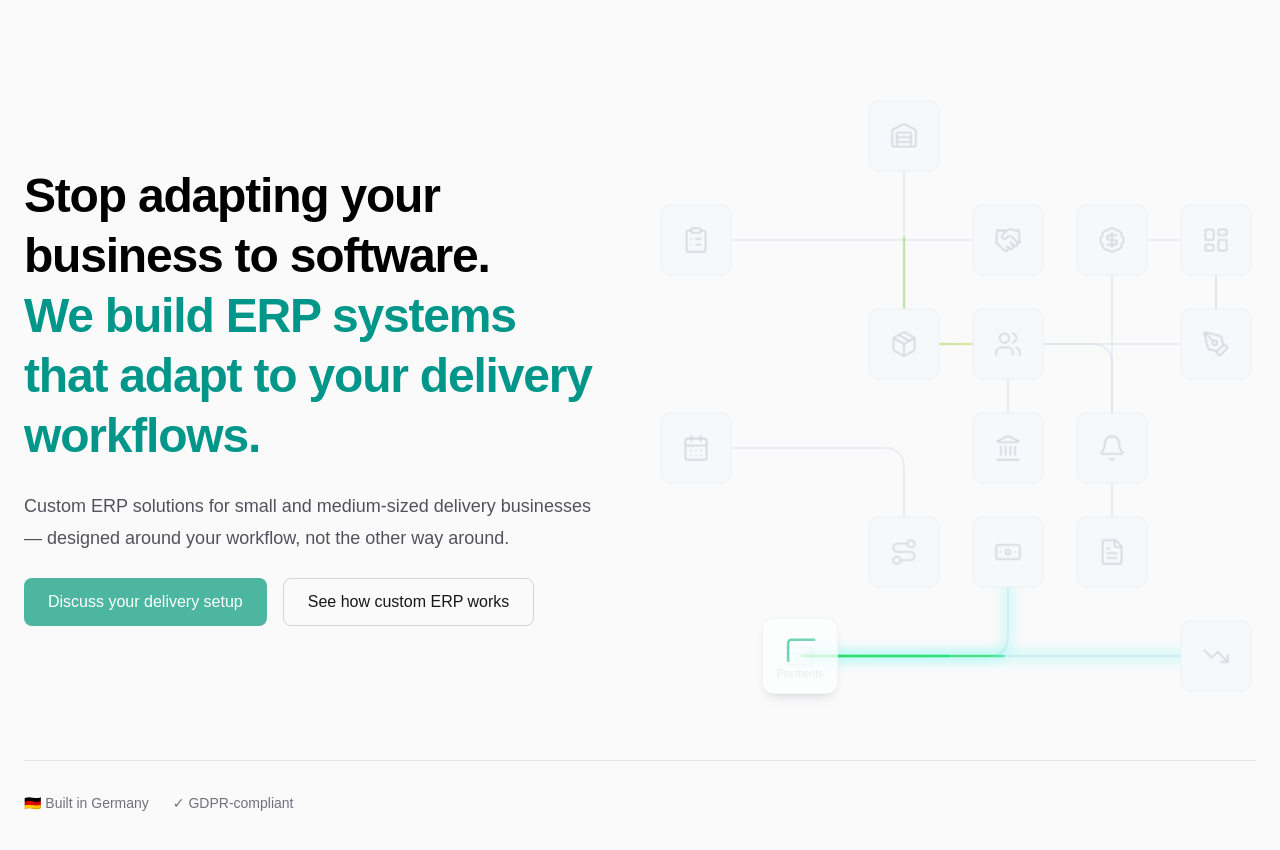
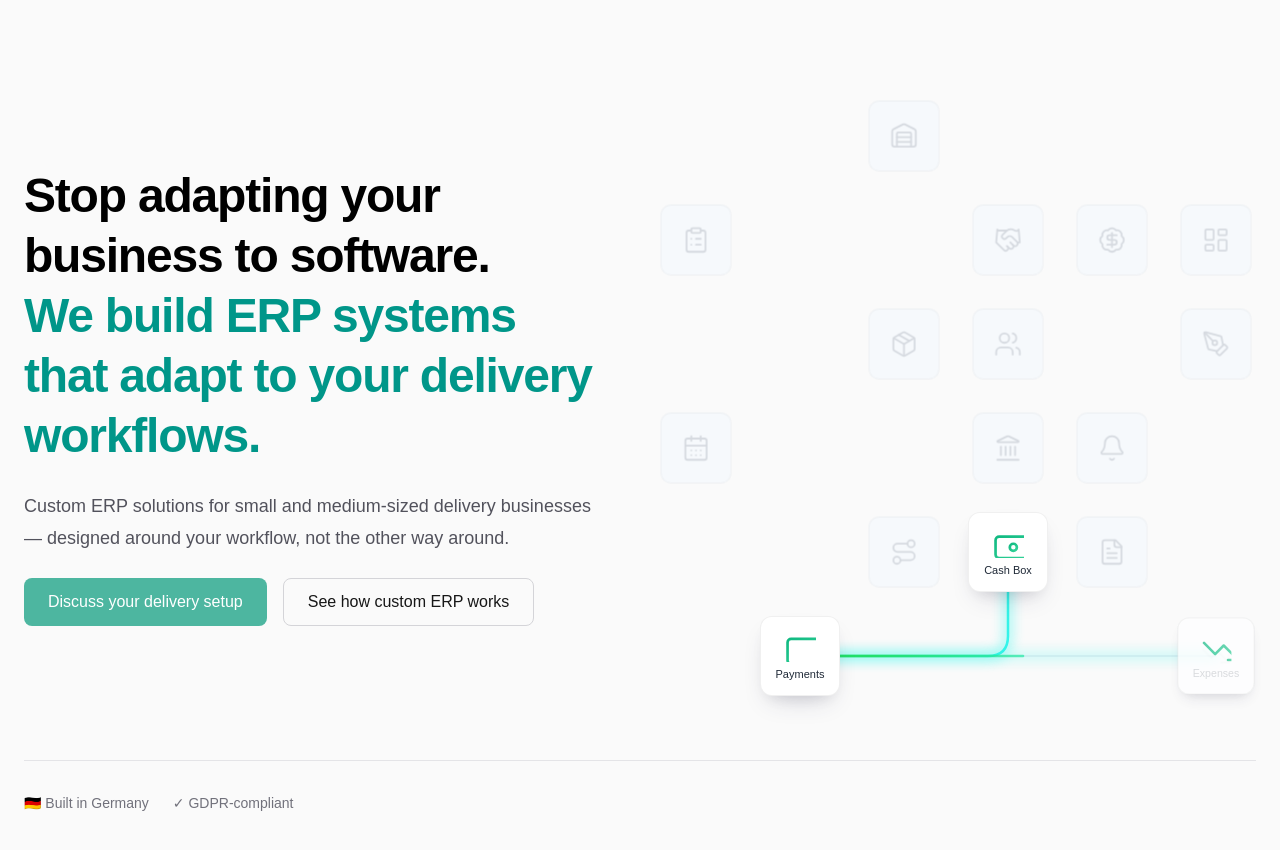
Before and after one commit to zaferkucuk/soluty-website, a Next.js app: page /en in a window 1280 px wide. Shown: the top 850 px of the page. Built offline with nearby package versions, Linux system fonts and the light colour scheme.

Commit message:
feat(ModuleGrid): Faster group transition and hide inactive lines
- Reduce group transition delay from 1s to 0.6s
- Only render connection lines for active group
- Lines only visible when both connected cards are visible
- Pass visibleModuleIds to ConnectionLines component

```diff
--- a/app/[locale]/components/ModuleGrid/ConnectionLines.tsx
+++ b/app/[locale]/components/ModuleGrid/ConnectionLines.tsx
@@ -21,6 +21,7 @@ import {
 
 interface ConnectionLinesProps {
   activeGroupId: number;
+  visibleModuleIds: string[];
   gridWidth: number;
   gridHeight: number;
   cardSize: number;
@@ -65,6 +66,7 @@ function getRotationForConnection(index: number): number {
 
 function buildConnections(
   activeGroupId: number,
+  visibleModuleIds: string[],
   cardSize: number,
   gap: number,
   isMobile: boolean
@@ -73,6 +75,9 @@ function buildConnections(
   let connectionIndex = 0;
 
   moduleGroups.forEach((group) => {
+    // Only build connections for the active group
+    if (group.id !== activeGroupId) return;
+
     const sourceModule = getModuleById(group.sourceModuleId);
     if (!sourceModule) return;
 
@@ -101,6 +106,11 @@ function buildConnections(
         preferredDirection: 'auto',
       });
 
+      // Check if both source and target modules are visible
+      const isSourceVisible = visibleModuleIds.includes(group.sourceModuleId);
+      const isTargetVisible = visibleModuleIds.includes(targetId);
+      const isConnectionActive = isSourceVisible && isTargetVisible;
+
       connections.push({
         id: `${group.sourceModuleId}-${targetId}`,
         sourceId: group.sourceModuleId,
@@ -114,7 +124,7 @@ function buildConnections(
         path: bounds.localPath,
         pathLength: bounds.pathLength,
         groupId: group.id,
-        isActive: group.id === activeGroupId,
+        isActive: isConnectionActive,
         startRotation: getRotationForConnection(connectionIndex),
       });
 
@@ -130,7 +140,8 @@ function buildConnections(
 // ==========================================================================
 
 /**
- * Renders all connection lines using Stripe-style per-connection SVGs.
+ * Renders connection lines only for the active group.
+ * Lines are only visible when both connected cards are visible.
  *
  * Each connection is an independent SVG with:
  * - Its own rotating gradient
@@ -139,13 +150,20 @@ function buildConnections(
  */
 export function ConnectionLines({
   activeGroupId,
+  visibleModuleIds,
   gridWidth,
   gridHeight,
   cardSize,
   gap,
   isMobile,
 }: ConnectionLinesProps) {
-  const connections = buildConnections(activeGroupId, cardSize, gap, isMobile);
+  const connections = buildConnections(
+    activeGroupId,
+    visibleModuleIds,
+    cardSize,
+    gap,
+    isMobile
+  );
 
   return (
     <div
--- a/app/[locale]/components/ModuleGrid/index.tsx
+++ b/app/[locale]/components/ModuleGrid/index.tsx
@@ -42,12 +42,12 @@ function useMediaQuery(query: string): boolean {
  * - Cards appear one by one with short delays
  * - Group stays fully visible for display duration
  * - Cards disappear in reverse order
- * - 1 second pause between groups
+ * - 0.6 second pause between groups
  */
 const SEQUENTIAL_CONFIG = {
   cardActivationDelay: 200,      // 200ms between each card appearing
   groupDisplayDuration: 2500,    // 2.5s all cards visible
-  groupTransitionDelay: 1000,    // 1s pause between groups
+  groupTransitionDelay: 600,     // 0.6s pause between groups
   cardDeactivationDelay: 150,    // 150ms between each card disappearing
 };
 
@@ -119,9 +119,10 @@ export function ModuleGrid() {
       aria-label={tGrid('ariaLabel')}
       aria-live="polite"
     >
-      {/* Connection Lines SVG - behind cards */}
+      {/* Connection Lines SVG - behind cards, only for active group */}
       <ConnectionLines
         activeGroupId={activeGroupId}
+        visibleModuleIds={visibleModuleIds}
         gridWidth={gridDimensions.width}
         gridHeight={gridDimensions.height}
         cardSize={cardSize}
```
